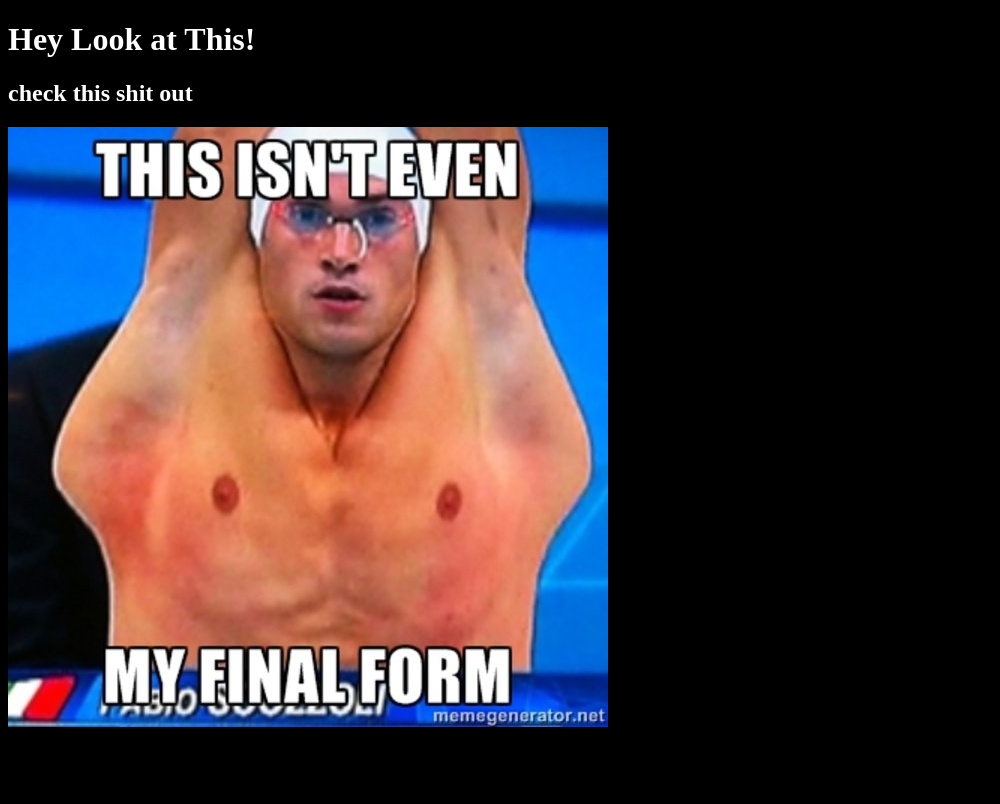
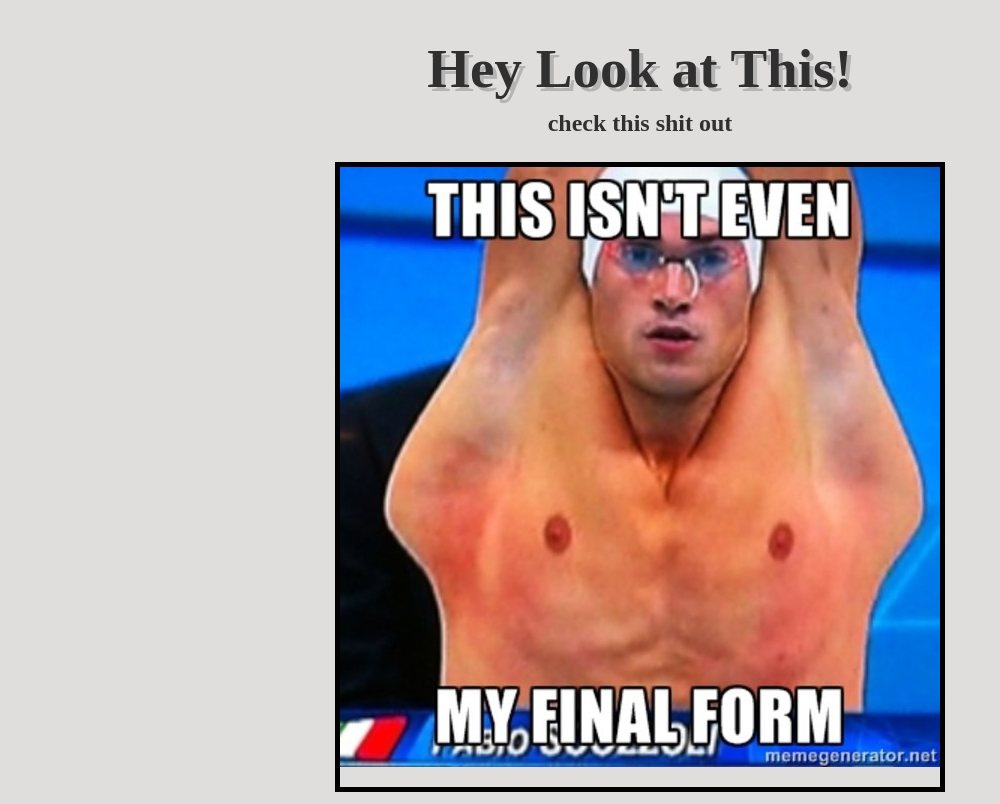
Before and after one commit to shadyshin/Look-at-This_proj, a plain HTML site: page index.html in a window 1280 px wide. Shown: the whole page, without its empty margins (0-1000 px from the left). Drawn offline with Linux system fonts and the light colour scheme.

Commit message:
styling made, basic look worked on

```diff
--- a/index.html
+++ b/index.html
@@ -7,10 +7,14 @@
 </head>
 <body>
     <main role="main">
-        <h1>Hey Look at This!</h1>
-        <h2>check this shit out</h2>
+        <div class="container">
+            <h1>Hey Look at This!</h1>
+            <h2>check this shit out</h2>
 
-        <img src="content/24219235.jpg" alt="Stupid image of the day">
+            <div class="section">
+                <img src="content/24219235.jpg" alt="Stupid image of the day">
+            </div>
+        </div>
     </main>
 </body>
 </html>
--- a/main.css
+++ b/main.css
@@ -1,4 +1,29 @@
 body {
-    background-color: black;
-    color: white;
+    background-color: rgb(224, 221, 221);
+    color: rgb(49, 48, 48);
+    text-align: center;
 }
+
+h1 {
+    font-size: 55px;
+    margin-bottom: 0px;
+    text-shadow: 4px 4px #b4b4b4;
+}
+
+h2 {
+    margin-top: 10px;
+    margin-bottom: 25px;
+}
+
+.container {
+    width: 1000px;
+    margin-right: auto;
+    margin-left: auto;
+}
+
+img {
+    margin-right: auto;
+    margin-left: auto;
+    padding-bottom: 20px;
+    border: 5px solid black;
+}
```
